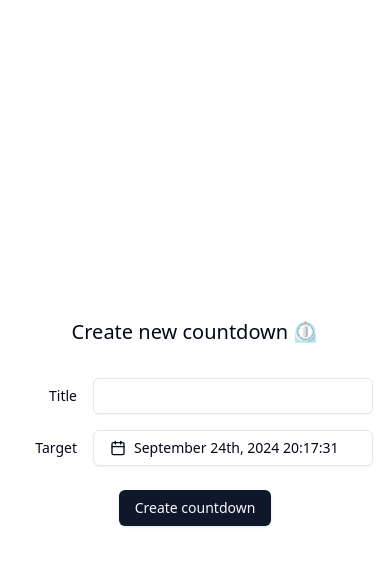
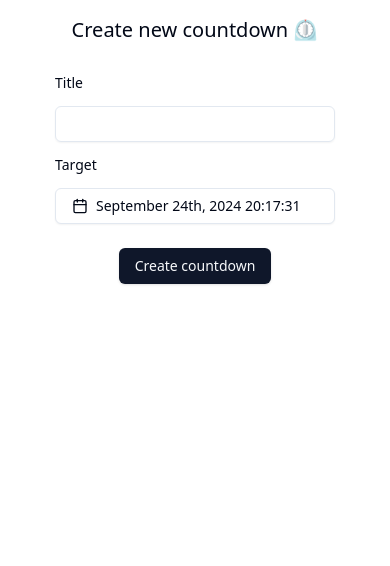
Before and after one commit to EskelinenAntti/TheBananaClockApp, a Next.js app: page / in a window 390 px wide. Shown: the top 566 px of the page. Built offline with nearby package versions, Linux system fonts and the light colour scheme.

Commit message:
fix responsivity issues

```diff
--- a/app/page.tsx
+++ b/app/page.tsx
@@ -15,7 +15,7 @@ export default function Home() {
   const title = searchParams.get("title");
 
   return (
-    <main className="flex min-h-screen flex-col items-center justify-center">
+    <main className="flex min-h-screen flex-col items-center justify-start sm:justify-center p-4">
       {targetDateParam ? (
         <Countdown toDate={new Date(targetDateParam)} title={title ?? ""} />
       ) : (
@@ -103,19 +103,24 @@ function CountdownCreation() {
   };
 
   return (
-    <div className="flex flex-col items-center justify-center min-h-screen bg-background">
+    <div className="flex flex-col items-center justify-center bg-background h-full">
       <h1 className="text-xl pb-8">Create new countdown ⏲️</h1>
-      <div className="grid grid-cols-[60px_auto] gap-4 pb-6 items-center">
-        <Label htmlFor="title" className="justify-self-end">
+      <div className="grid grid-cols-1 sm:grid-cols-[auto_auto] gap-4 pb-6 items-center">
+        <Label
+          htmlFor="title"
+          className="justify-self-start sm:justify-self-end"
+        >
           Title
         </Label>
         <Input
           id="title"
-          className="w-[280px]"
           value={title}
           onChange={(e) => setTitle(e.target.value)}
         />
-        <Label htmlFor="time" className="justify-self-end">
+        <Label
+          htmlFor="time"
+          className="sm:justify-self-start md:justify-self-end"
+        >
           Target
         </Label>
         <DateTimePicker date={date} setDate={setDate} id="time" />
```
